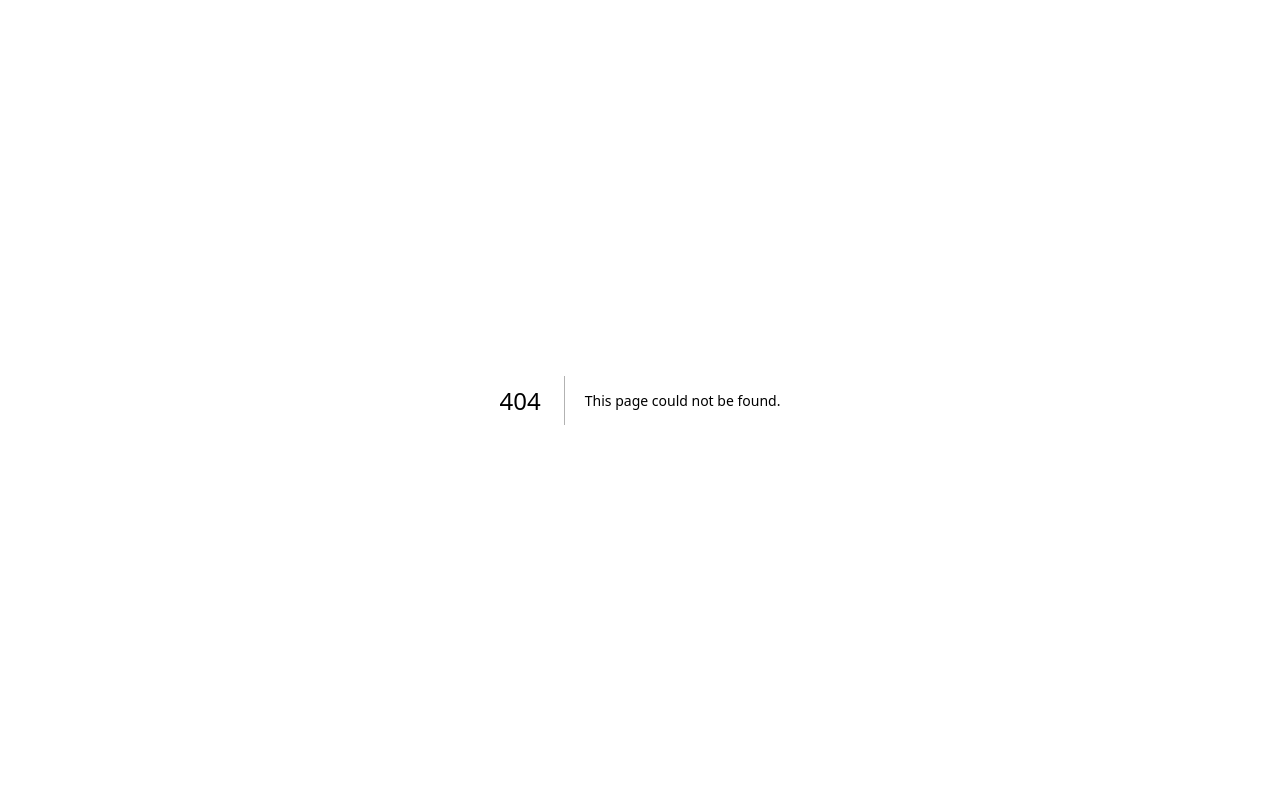
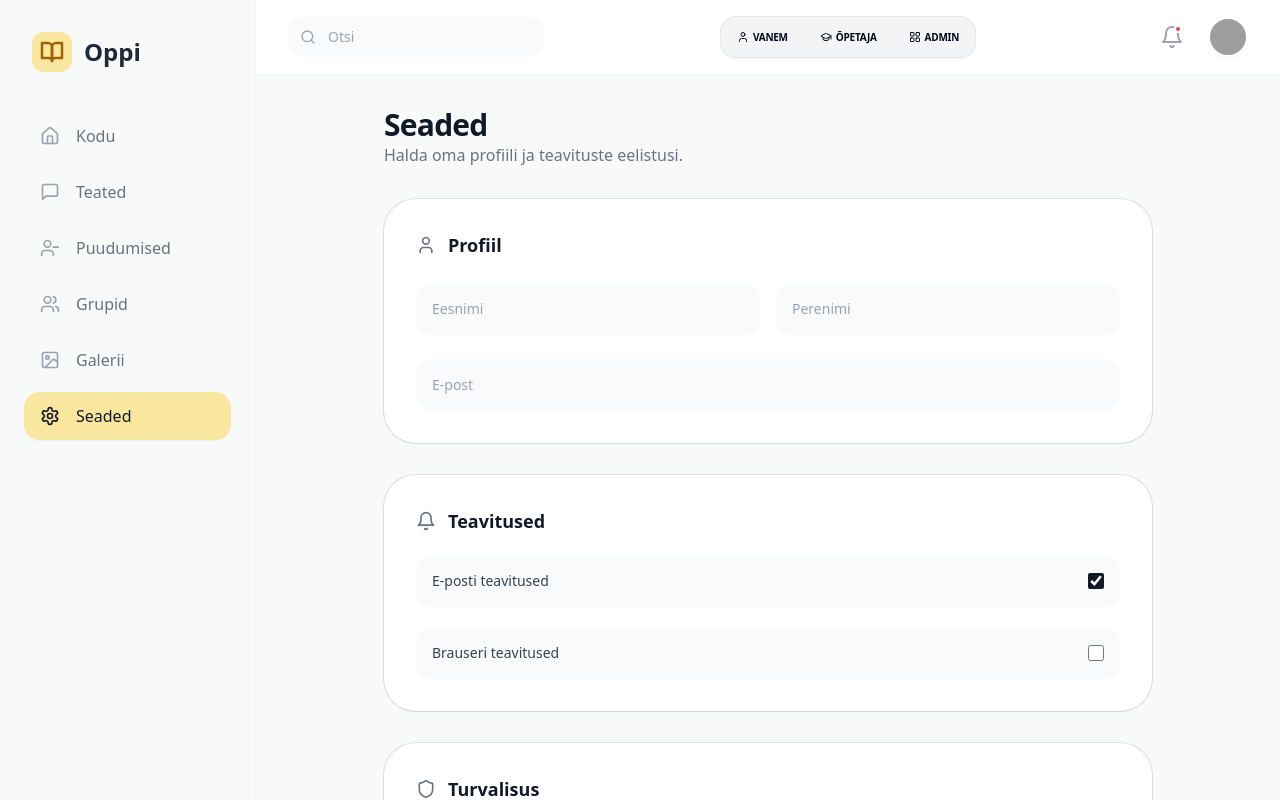
Before and after one commit to juuniorid/Oppi, a Next.js app in the folder frontend/: page /dashboard/settings in a window 1280 px wide. Before the commit this address had no page. Built offline with nearby package versions, Linux system fonts and the light colour scheme; grey boxes are pictures that could not be loaded.

Commit message:
fix: resolve frontend lint issues, align dashboard sidebar routes, and add settings page route

```diff
--- a/frontend/src/app/dashboard/announcements/create/page.tsx
+++ b/frontend/src/app/dashboard/announcements/create/page.tsx
@@ -12,7 +12,7 @@ export default function CreateAnnouncementPage() {
       </Link>
 
       <section>
-        <h1 className="text-3xl font-black text-gray-900 tracking-tight">Lisa uus teade [cite: 246]</h1>
+        <h1 className="text-3xl font-black text-gray-900 tracking-tight">Lisa uus teade</h1>
         <p className="text-gray-500 font-medium">Teade saadetakse kõigile rühma vanematele.</p>
       </section>
 
@@ -27,7 +27,7 @@ export default function CreateAnnouncementPage() {
           </div>
 
           <div className="space-y-2">
-            <label className="text-[10px] font-black text-gray-400 uppercase tracking-widest ml-1">Sisu [cite: 248]</label>
+            <label className="text-[10px] font-black text-gray-400 uppercase tracking-widest ml-1">Sisu</label>
             <textarea
               className="w-full p-4 bg-gray-50 border-none rounded-2xl text-sm font-medium outline-none ring-2 ring-transparent focus:ring-[#f9e79f] transition-all min-h-[200px] resize-none"
               placeholder="Kirjuta teate sisu siia..."
--- /dev/null
+++ b/frontend/src/app/dashboard/settings/page.tsx
@@ -0,0 +1,73 @@
+import React from "react";
+import { Card, CardContent } from "@/components/ui/card";
+import { Button } from "@/components/ui/button";
+import { Bell, Shield, User } from "lucide-react";
+
+export default function SettingsPage() {
+  return (
+    <div className="max-w-3xl mx-auto space-y-8">
+      <section>
+        <h1 className="text-3xl font-black text-gray-900 tracking-tight">Seaded</h1>
+        <p className="text-gray-500 font-medium">Halda oma profiili ja teavituste eelistusi.</p>
+      </section>
+
+      <Card className="border-none shadow-sm rounded-[2rem] bg-white p-8">
+        <CardContent className="p-0 space-y-6">
+          <div className="flex items-center gap-3">
+            <User className="w-5 h-5 text-gray-500" />
+            <h2 className="text-lg font-bold text-gray-900">Profiil</h2>
+          </div>
+          <div className="grid grid-cols-1 md:grid-cols-2 gap-4">
+            <input
+              className="w-full p-4 bg-gray-50 border-none rounded-2xl text-sm font-medium outline-none ring-2 ring-transparent focus:ring-[#f9e79f] transition-all"
+              placeholder="Eesnimi"
+            />
+            <input
+              className="w-full p-4 bg-gray-50 border-none rounded-2xl text-sm font-medium outline-none ring-2 ring-transparent focus:ring-[#f9e79f] transition-all"
+              placeholder="Perenimi"
+            />
+          </div>
+          <input
+            className="w-full p-4 bg-gray-50 border-none rounded-2xl text-sm font-medium outline-none ring-2 ring-transparent focus:ring-[#f9e79f] transition-all"
+            placeholder="E-post"
+            type="email"
+          />
+        </CardContent>
+      </Card>
+
+      <Card className="border-none shadow-sm rounded-[2rem] bg-white p-8">
+        <CardContent className="p-0 space-y-5">
+          <div className="flex items-center gap-3">
+            <Bell className="w-5 h-5 text-gray-500" />
+            <h2 className="text-lg font-bold text-gray-900">Teavitused</h2>
+          </div>
+          <label className="flex items-center justify-between bg-gray-50 rounded-2xl p-4 cursor-pointer">
+            <span className="text-sm font-medium text-gray-700">E-posti teavitused</span>
+            <input type="checkbox" defaultChecked className="w-4 h-4 accent-gray-900" />
+          </label>
+          <label className="flex items-center justify-between bg-gray-50 rounded-2xl p-4 cursor-pointer">
+            <span className="text-sm font-medium text-gray-700">Brauseri teavitused</span>
+            <input type="checkbox" className="w-4 h-4 accent-gray-900" />
+          </label>
+        </CardContent>
+      </Card>
+
+      <Card className="border-none shadow-sm rounded-[2rem] bg-white p-8">
+        <CardContent className="p-0 space-y-4">
+          <div className="flex items-center gap-3">
+            <Shield className="w-5 h-5 text-gray-500" />
+            <h2 className="text-lg font-bold text-gray-900">Turvalisus</h2>
+          </div>
+          <div className="grid grid-cols-1 md:grid-cols-2 gap-4">
+            <Button className="bg-gray-900 text-white font-bold py-6 rounded-2xl hover:bg-black border-none">
+              Salvesta muudatused
+            </Button>
+            <Button variant="outline" className="font-bold py-6 rounded-2xl">
+              Vaheta parool
+            </Button>
+          </div>
+        </CardContent>
+      </Card>
+    </div>
+  );
+}
--- a/frontend/src/components/ui/sidebar.tsx
+++ b/frontend/src/components/ui/sidebar.tsx
@@ -15,7 +15,7 @@ import {
 
 const navItems = [
   { name: "Kodu", href: "/dashboard", icon: Home },
-  { name: "Teated", href: "/dashboard/announcements", icon: MessageSquare },
+  { name: "Teated", href: "/dashboard/announcements/create", icon: MessageSquare },
   { name: "Puudumised", href: "/dashboard/absences", icon: UserMinus },
   { name: "Grupid", href: "/dashboard/group", icon: Users },
   { name: "Galerii", href: "/dashboard/gallery", icon: ImageIcon },
@@ -26,7 +26,7 @@ export function Sidebar() {
   const pathname = usePathname();
 
   return (
-    <aside className="w-64 h-screen bg-[#F8F9F9] flex flex-col px-6 py-8 hidden md:flex border-r border-gray-100">
+    <aside className="w-64 h-screen bg-[#F8F9F9] flex-col px-6 py-8 hidden md:flex border-r border-gray-100">
       {/* Logo Section */}
       <div className="flex items-center gap-3 mb-10 pl-2">
         <div className="bg-[#F9E79F] p-2 rounded-xl">
```
